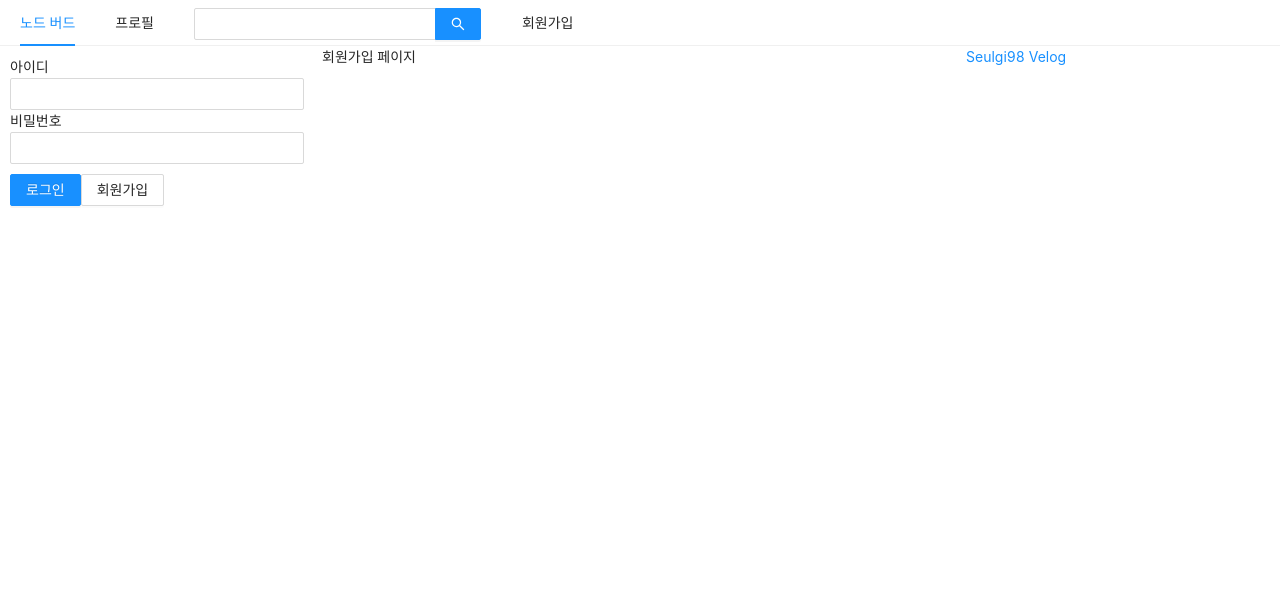
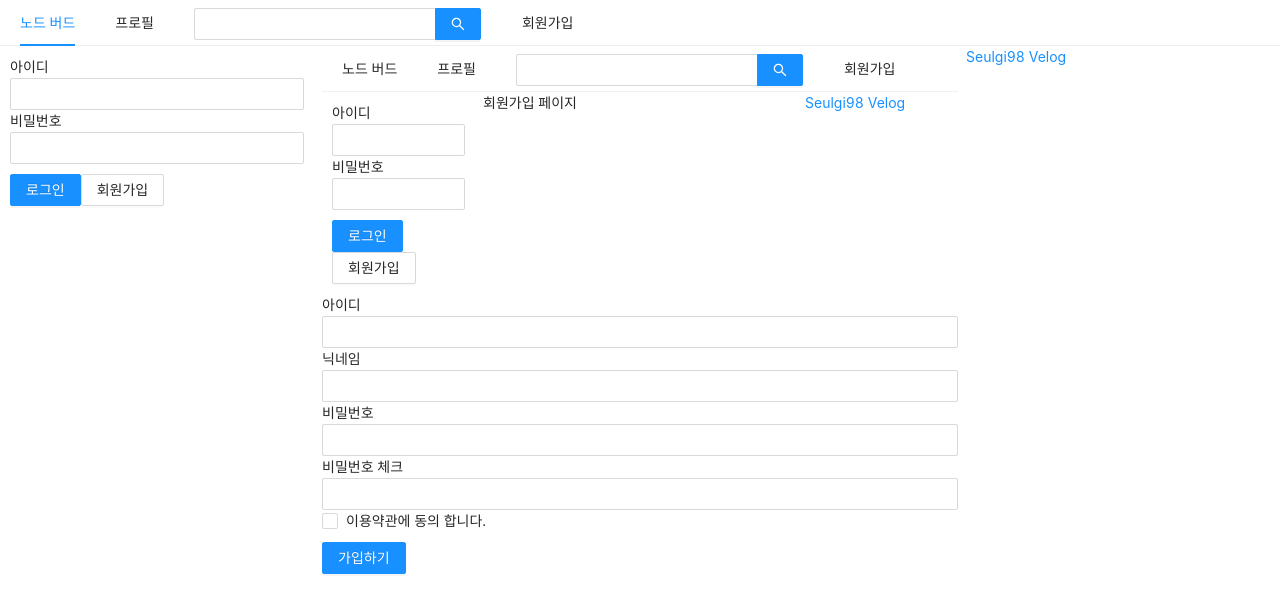
Before and after one commit to Seulgi98/ReactNodeBird, a Next.js app in the folder Front/: page /signup in a window 1280 px wide. Shown: the top 612 px of the page. Built offline with nearby package versions, Linux system fonts and the light colour scheme.

Commit message:
Signup Page & custom hooks

```diff
--- a/Front/componets/LoginForm.js
+++ b/Front/componets/LoginForm.js
@@ -1,7 +1,9 @@
 import React, {useState, useCallback} from 'react';
 import {Form, Input, Button} from 'antd';
 import Link from 'next/link';
+import propTypes from 'prop-types';
 import styled from 'styled-components';
+import useInput from "../hooks/useInput";
 
 const ButtonWrapper = styled.div`
   margin-Top: 10px;
@@ -12,17 +14,9 @@
 `;
 
 const LoginForm = ({setIsLoggedIn}) => {
-  const [id, setId] = useState('');
-  const onChangeId = useCallback((e) => {
-    setId(e.target.value);
-  }, []);
+  const [id, onChangeId] = useInput('');
+  const [password, onChangePassword] = useInput('');
 
-  const [password, setPassword] = useState('');
-  const onChangePassword = useCallback((e) => {
-    setPassword(e.target.value);
-  }, []);
-
-  // const style = useMemo(() => ({marginTop: 10}), []);
   const onsubmitForm = useCallback(() => {
     console.log(id, password);
     setIsLoggedIn(true); //로그인을 하는 순간 isLoggedIn이 true로 바뀌고 UserProfile로 바뀜
@@ -54,4 +48,8 @@
   );
 };
 
+LoginForm.propTypes = {
+  setIsLoggedIn: propTypes.func.isRequired
+}
+
 export default LoginForm;
--- /dev/null
+++ b/Front/hooks/useInput.js
@@ -0,0 +1,9 @@
+import {useState, useCallback} from 'react';
+
+export default (initialValue = null) => {
+  const [value, setValue] = useState(initialValue);
+  const handler = useCallback((e) => {
+    setValue(e.target.value);
+  }, []);
+  return [value, handler];
+}
--- a/Front/pages/signup.js
+++ b/Front/pages/signup.js
@@ -1,16 +1,89 @@
-import React from 'react';
+import React, {useCallback, useState} from 'react';
 import Head from 'next/head';
+import {Form, Input,Checkbox,Button} from "antd";
+import styled from 'styled-components';
 
 import AppLayout from "../componets/AppLayout";
+import useInput from "../hooks/useInput";
+import Error from "next/error";
+
+const ErrorMessage = styled.div`
+  color: red;
+`
 
 const Signup = () => {
+  const [id, onChangeId] = useInput('');
+  const [nickname, onChangeNickname] = useInput('');
+  const [password, onChangePassword] = useInput('');
+
+  const [passwordCheck, setPasswordCheck] = useState('');
+  const [passwordError, setPasswordError] = useState(false);
+
+  const onChangePasswordCheck = useCallback((e)=> {
+    setPasswordCheck(e.target.value);
+    setPasswordError(e.target.value !== password);
+  }, [password]);
+
+  const [term, setTerm] = useState('');
+  const [termError, setTermError] = useState(false);
+  const onChangeTerm = useCallback((e)=> {
+    setTerm(e.target.checked);
+    setTermError(false);
+  }, []);
+
+  const onSubmit = useCallback(() => {
+    if (password !== passwordCheck){
+      return setPasswordError(true);
+    }
+    if (!term) {
+      return setTermError(true);
+    }
+    console.log(id, nickname, password)
+  }, [password, passwordCheck, term]);
+
   return (
-    <>
+    <AppLayout>
       <Head>
         <title> 회원가입 | NodeBird</title>
       </Head>
       <AppLayout>회원가입 페이지</AppLayout>
-    </>
+      <Form onFinish={onSubmit}>
+        <div>
+          <label htmlFor="user-id">아이디</label>
+          <br/>
+          <Input name="user-id" value={id} required onChange={onChangeId}/>
+        </div>
+        <div>
+          <label htmlFor="user-nick">닉네임</label>
+          <br/>
+          <Input name="user-nick" value={nickname} required onChange={onChangeNickname}/>
+        </div>
+        <div>
+          <label htmlFor="user-id">비밀번호</label>
+          <br/>
+          <Input name="user-password" type="password" value={password} required onChange={onChangePassword}/>
+        </div>
+        <div>
+          <label htmlFor="user-password-check">비밀번호 체크</label>
+          <br/>
+          <Input
+            name="user-password-check"
+            type="password"
+            value={passwordCheck}
+            required
+            onChange={onChangePasswordCheck}
+          />
+          {passwordError && <ErrorMessage>비밀번호가 일치하지 않습니다.</ErrorMessage>}
+        </div>
+        <div>
+          <Checkbox name="user-term" checked={term} onChange={onChangeTerm}>이용약관에 동의 합니다.</Checkbox>
+          {termError && <ErrorMessage style={{color:'red'}}>약관에 동의하셔야 합니다.</ErrorMessage>}
+        </div>
+        <div style={{marginTop: 10}}>
+          <Button type="primary" htmlType="submit">가입하기</Button>
+        </div>
+      </Form>
+    </AppLayout>
   );
 };
 
```
Also changed, not shown: 1 other file (tests, documents, lock files or other folders).
